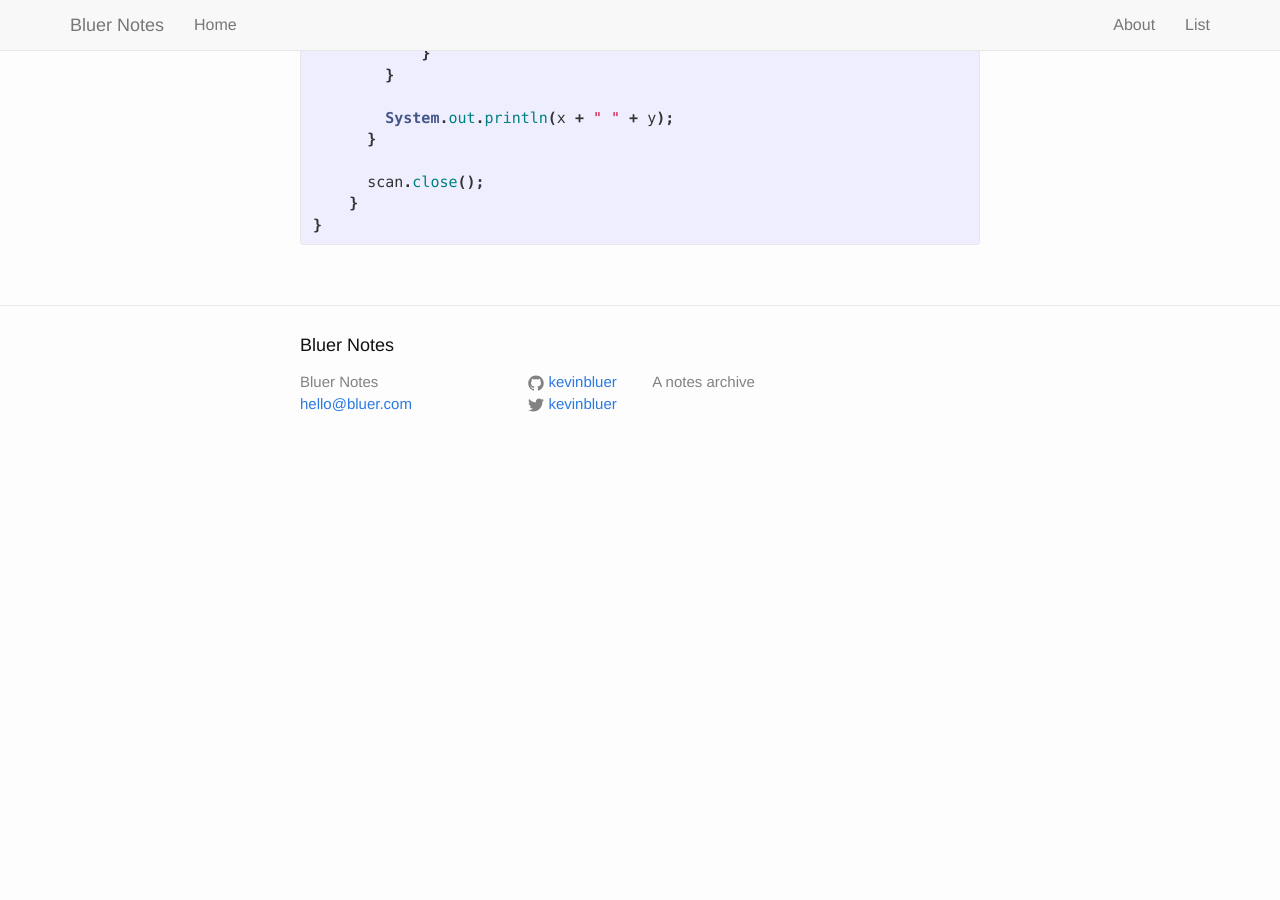
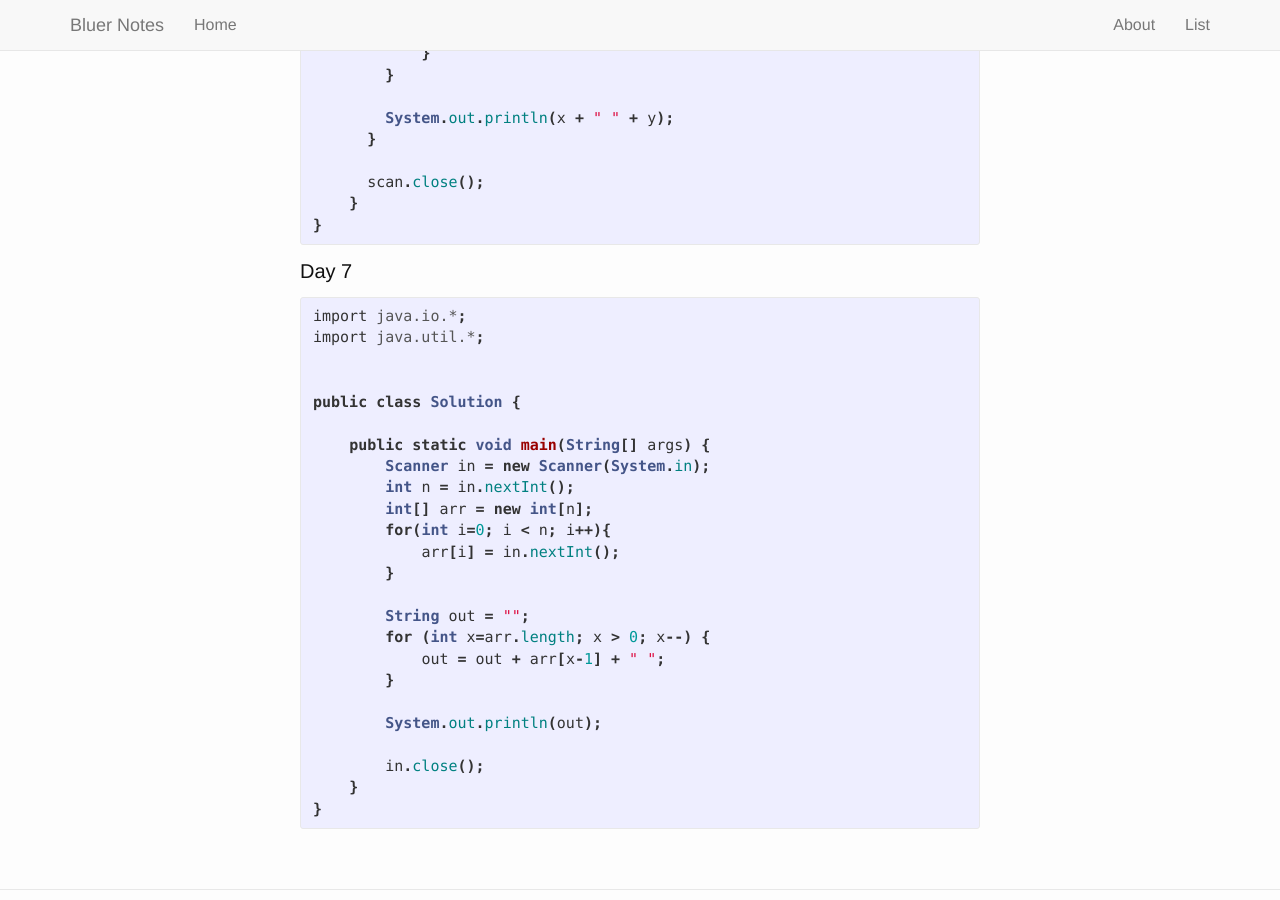
Before and after one commit to kevinbluer/bluer-notes-jekyll, a Jekyll site: the page built from java.md, in a window 1280 px wide and 900 px high, scrolled down 4430 px. Built offline with Jekyll 4.4.1, drawn with Linux system fonts in a browser that asks for light colours; before the commit the page ends 4906 px from its top, so only the background shows below that.

Commit message:
hackerrank day 7

```diff
--- a/java.md
+++ b/java.md
@@ -218,3 +218,32 @@ public class Solution {
     }
 }
 {% endhighlight %}
+
+#### Day 7
+
+{% highlight java %}
+import java.io.*;
+import java.util.*;
+
+
+public class Solution {
+
+    public static void main(String[] args) {
+        Scanner in = new Scanner(System.in);
+        int n = in.nextInt();
+        int[] arr = new int[n];
+        for(int i=0; i < n; i++){
+            arr[i] = in.nextInt();
+        }
+
+        String out = "";
+        for (int x=arr.length; x > 0; x--) {
+            out = out + arr[x-1] + " ";
+        }
+
+        System.out.println(out);
+
+        in.close();
+    }
+}
+{% endhighlight %}
```
